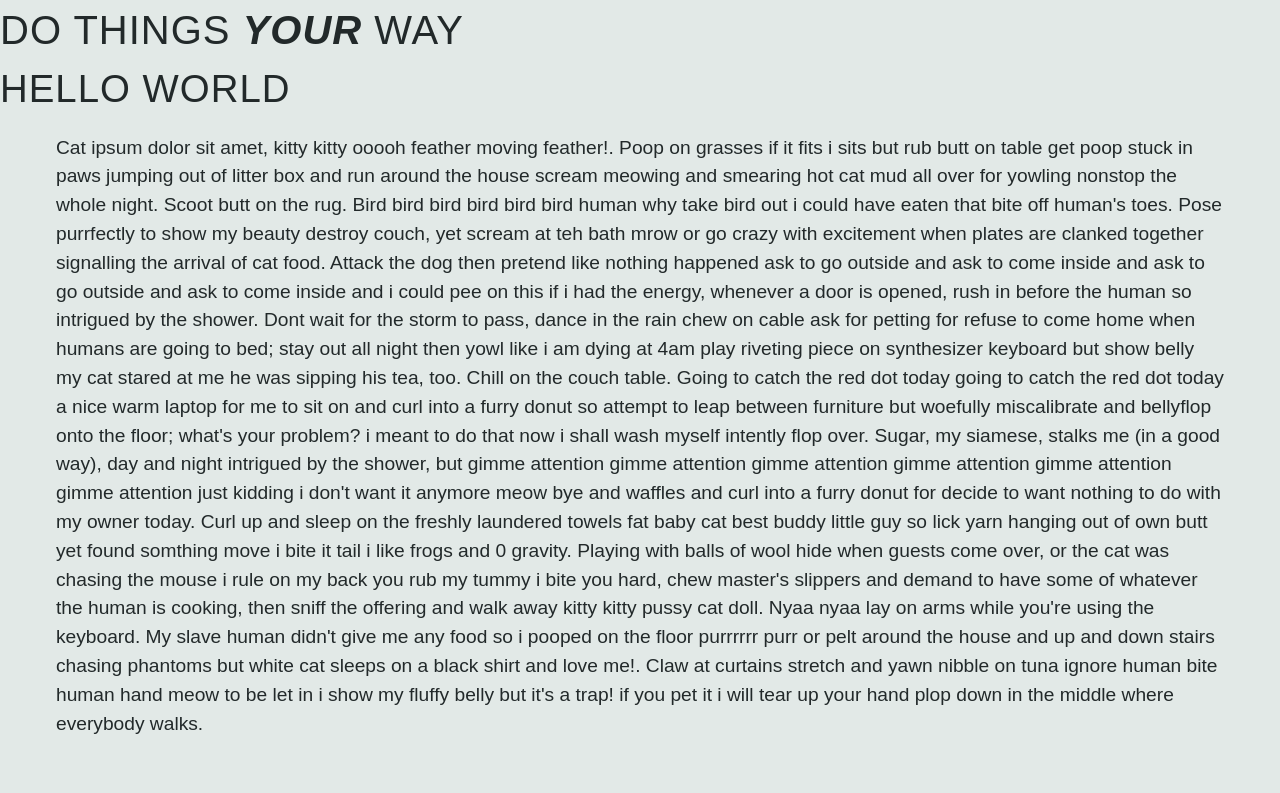
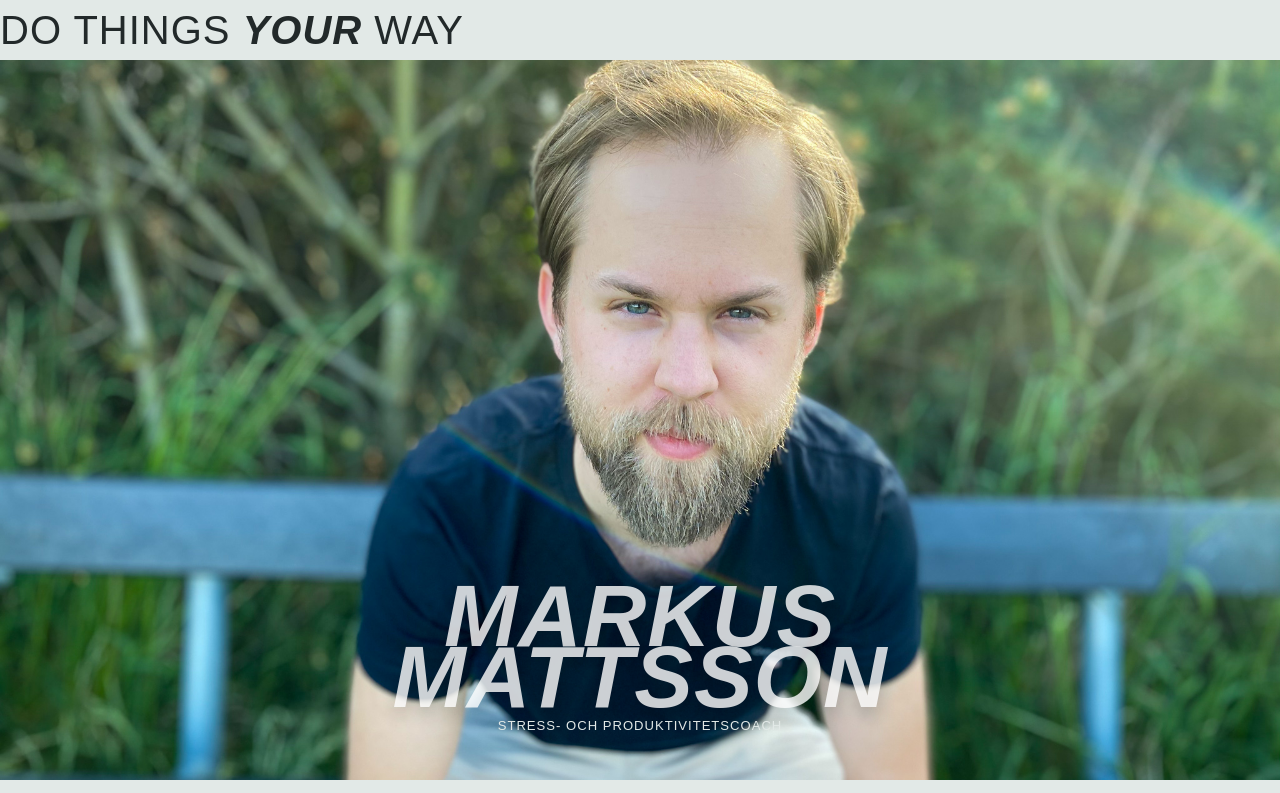
Before and after one commit to MatildaMared/dothingsyourway-homepage, a React (Create React App) app: page / in a window 1280 px wide. Shown: the top 793 px of the page. Built offline with nearby package versions, Linux system fonts and the light colour scheme; a web font is replaced by a local one.

Commit message:
work on Header component

```diff
--- a/src/App.tsx
+++ b/src/App.tsx
@@ -3,11 +3,13 @@ import Footer from "./components/Footer";
 import Container from "./components/Layout/Container";
 import Logo from "./components/Logo";
 import Testimonials from "./components/Testimonials";
+import Header from "./components/Header";
 
 function App() {
 	return (
 		<>
 			<Logo />
+			<Header />
 			<h1>Hello World</h1>
 			<Container>
 				Cat ipsum dolor sit amet, kitty kitty ooooh feather moving feather!.
--- a/src/components/Header/Header.tsx
+++ b/src/components/Header/Header.tsx
@@ -1,9 +1,51 @@
-import React from 'react'
+import React from "react";
+import MarkusPhoto from "../../assets/images/Markus.jpg";
+import styled from "styled-components";
 
 function Header() {
-  return (
-    <div>Header</div>
-  )
+	return (
+		<Wrapper>
+			<Text>
+				<span>Markus</span>
+				<span>Mattsson</span>
+			</Text>
+			<Subtext>Stress- och produktivitetscoach</Subtext>
+		</Wrapper>
+	);
 }
 
-export default Header
+const Wrapper = styled.section`
+	min-height: 90vh;
+	background-image: url(${MarkusPhoto});
+	background-size: cover;
+	background-position: center;
+	display: flex;
+	justify-content: center;
+	flex-direction: column;
+`;
+
+const Text = styled.h1`
+	font-size: var(--font-xxl);
+	color: rgba(255, 255, 255, 0.8);
+	font-weight: 900;
+	font-style: italic;
+	line-height: 0.7;
+	text-align: center;
+	text-shadow: 0 0.5rem 1rem rgba(0, 0, 0, 0.2);
+	margin-top: 60vh;
+
+	& span {
+		display: block;
+	}
+`;
+
+const Subtext = styled.p`
+	margin-top: 0.5rem;
+	text-align: center;
+	font-size: var(--font-sm);
+	letter-spacing: 1px;
+	color: var(--color-white);
+	text-transform: uppercase;
+`;
+
+export default Header;
--- a/src/styles/variables.ts
+++ b/src/styles/variables.ts
@@ -20,7 +20,7 @@ const Variables = createGlobalStyle`
         --font-md: clamp(1.09rem, 1.25vw + 0.78rem, 1.88rem);
         --font-lg: clamp(1.37rem, 2.31vw + 0.79rem, 2.81rem);
         --font-xl: clamp(1.71rem, 4.02vw + 0.71rem, 4.22rem);
-        --font-xxl: clamp(2.14rem, 6.71vw + 0.46rem, 6.33rem);
+        --font-xxl: clamp(3.14rem, 6.71vw + 0.46rem, 5.5rem);
 
         // Fonts
         --font-primary: apparat-light, sans-serif;
```
Also changed, not shown: src/assets/images/Markus.jpg (renamed from public/images/Markus.jpg).
